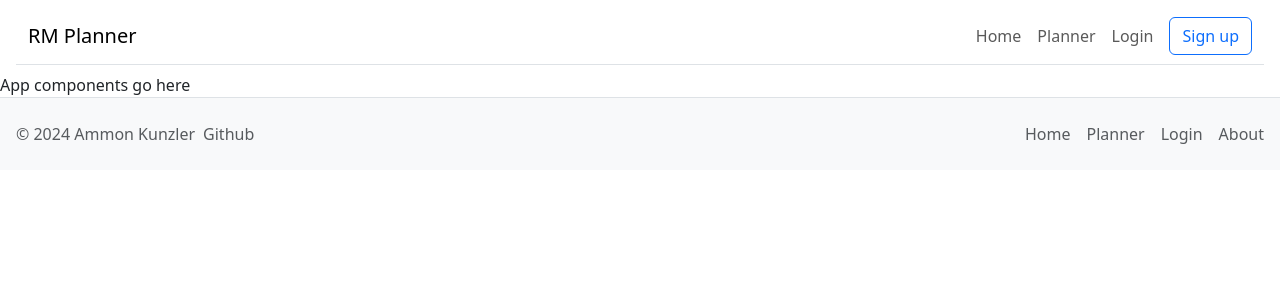
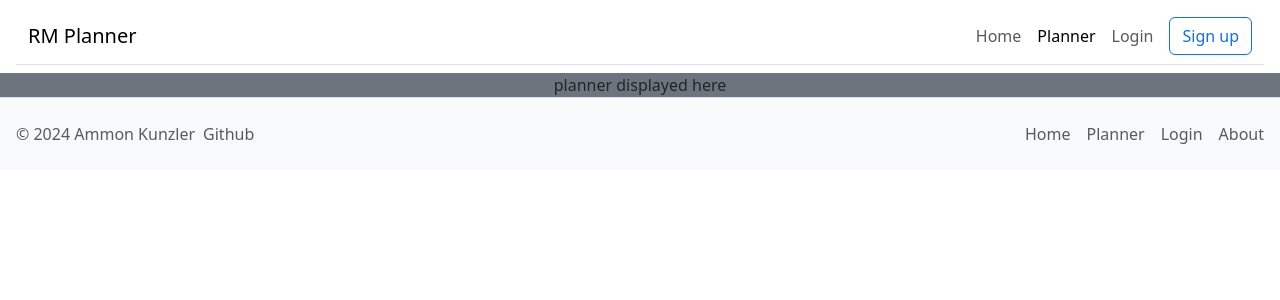
Before and after one commit to ammonwk/startup, a React (Vite) app: page /planner in a window 1280 px wide. Shown: the top 300 px of the page. Built offline with nearby package versions, Linux system fonts and the light colour scheme.

Commit message:
Added router

```diff
--- a/src/app.jsx
+++ b/src/app.jsx
@@ -1,14 +1,20 @@
 import React from 'react';
 import 'bootstrap/dist/css/bootstrap.min.css';
 import './app.css';
+import { BrowserRouter, NavLink, Route, Routes } from 'react-router-dom';
+import { Login } from './login';
+import { Planner } from './planner';
+import { Home } from './home';
+import { Signup } from './signup';
 
 export default function App() {
     return (
         <>
+            <BrowserRouter>
                 <header>
                     <nav className="navbar navbar-expand-sm navbar-light bg-white border-bottom mx-3 my-2">
                         <div className="container-fluid">
-                        <a className="navbar-brand" href="index.html">RM Planner</a>
+                            <NavLink className="navbar-brand" to="/">RM Planner</NavLink>
                             <button className="navbar-toggler" type="button" data-bs-toggle="collapse" data-bs-target="#navbarNav"
                                 aria-controls="navbarNav" aria-expanded="false" aria-label="Toggle navigation">
                                 <span className="navbar-toggler-icon"></span>
@@ -16,21 +22,27 @@ export default function App() {
                             <div className="collapse navbar-collapse justify-content-end" id="navbarNav">
                                 <ul className="navbar-nav">
                                     <li className="nav-item">
-                                    <a className="nav-link" href="index.html">Home</a>
+                                        <NavLink className="nav-link" to="/">Home</NavLink>
                                     </li>
                                     <li className="nav-item">
-                                    <a className="nav-link" href="planner.html">Planner</a>
+                                        <NavLink className="nav-link" to="/planner">Planner</NavLink>
                                     </li>
                                     <li className="nav-item">
-                                    <a className="nav-link me-2" href="login.html">Login</a>
+                                        <NavLink className="nav-link me-2" to="/login">Login</NavLink>
                                     </li>
                                 </ul>
-                            <a className="btn btn-outline-primary" href="signup.html">Sign up</a>
+                                <NavLink className="btn btn-outline-primary" to="/signup">Sign up</NavLink>
                             </div>
                         </div>
                     </nav>
                 </header>
-            <main>App components go here</main>
+                <Routes>
+                    <Route path="/" element={<Home />} />
+                    <Route path="/planner" element={<Planner />} />
+                    <Route path="/login" element={<Login />} />
+                    <Route path="/signup" element={<Signup />} />
+                </Routes>
+            </BrowserRouter>
             <footer className="mt-auto bg-light d-flex flex-wrap justify-content-between align-items-center py-3 my-4 border-top">
                 <nav aria-label="Footer legal">
                     <nav aria-label="Footer legal">
--- /dev/null
+++ b/src/home.jsx
@@ -0,0 +1,9 @@
+import React from 'react';
+
+export function Home() {
+    return (
+        <main className='container-fluid bg-secondary text-center'>
+            <div>home displayed here</div>
+        </main>
+    );
+}
--- /dev/null
+++ b/src/login.jsx
@@ -0,0 +1,9 @@
+import React from 'react';
+
+export function Login() {
+    return (
+        <main className='container-fluid bg-secondary text-center'>
+            <div>login displayed here</div>
+        </main>
+    );
+}
--- /dev/null
+++ b/src/planner.jsx
@@ -0,0 +1,9 @@
+import React from 'react';
+
+export function Planner() {
+    return (
+        <main className='container-fluid bg-secondary text-center'>
+            <div>planner displayed here</div>
+        </main>
+    );
+}
--- /dev/null
+++ b/src/signup.jsx
@@ -0,0 +1,9 @@
+import React from 'react';
+
+export function Signup() {
+    return (
+        <main className='container-fluid bg-secondary text-center'>
+            <div>signup displayed here</div>
+        </main>
+    );
+}
```
Lines whose indentation alone changed are shown as unchanged.
